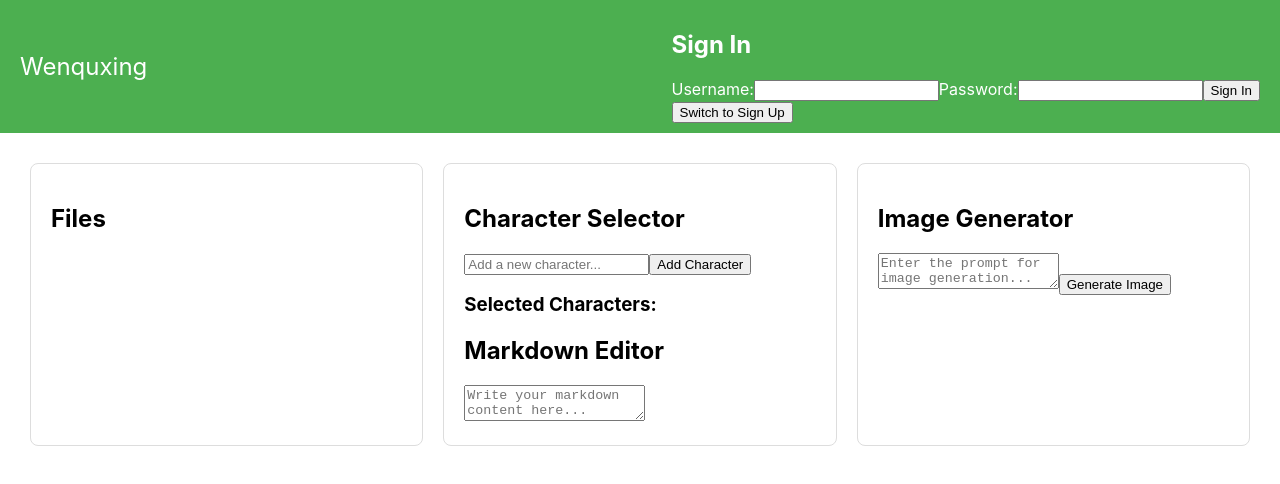
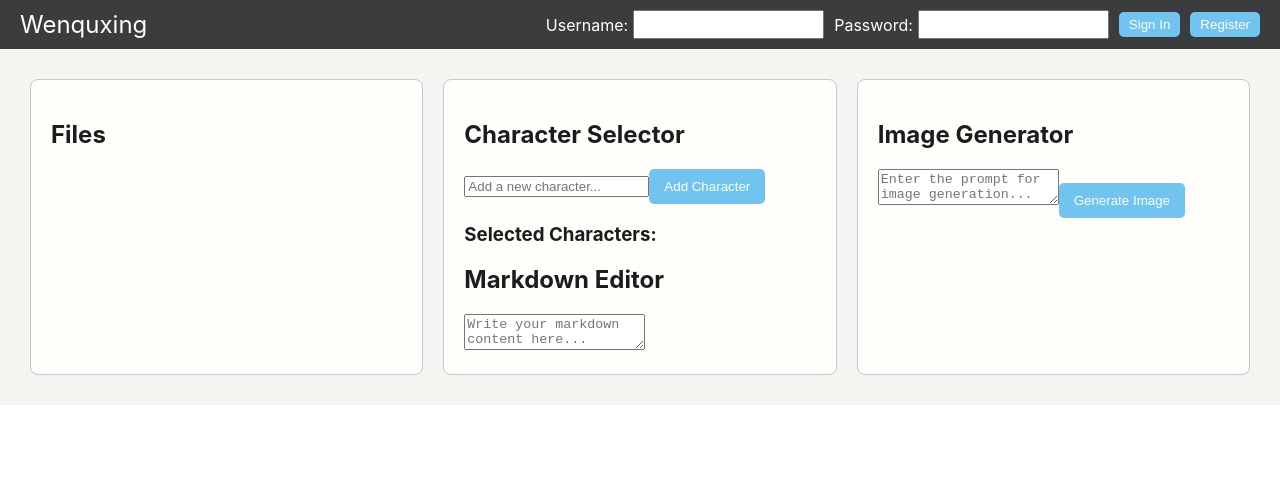
Before and after one commit to LZDXN/HackWashU-2024, a React (Create React App) app in the folder wenquxing/: page / in a window 1280 px wide. Shown: the top 484 px of the page. Built offline with nearby package versions, Linux system fonts and the light colour scheme.

Commit message:
modified the userauth.js

```diff
--- a/wenquxing/src/App.css
+++ b/wenquxing/src/App.css
@@ -1,4 +1,19 @@
+:root {
+  --primary-100: #d4eaf7;
+  --primary-200: #b6ccd8;
+  --primary-300: #3b3c3d;
+  --accent-100: #71c4ef;
+  --accent-200: #00668c;
+  --text-100: #1d1c1c;
+  --text-200: #313d44;
+  --bg-100: #fffefb;
+  --bg-200: #f5f4f1;
+  --bg-300: #cccbc8;
+}
+
 .App {
+  background-color: var(--bg-100);
+  color: var(--text-100);
   display: flex;
   flex-direction: column;
   align-items: stretch;
@@ -9,8 +24,8 @@
   justify-content: space-between;
   align-items: center;
   padding: 10px 20px;
-  background-color: #4caf50;
-  color: white;
+  background-color: var(--primary-300);
+  color: var(--bg-100);
 }
 
 .nav-title {
@@ -21,28 +36,30 @@
   display: flex;
   justify-content: space-between;
   padding: 20px;
+  background-color: var(--bg-200);
 }
 
 .left-column,
 .center-column,
 .right-column {
   flex-basis: 30%;
-  border: 1px solid #ddd;
+  border: 1px solid var(--primary-200);
   border-radius: 8px;
   padding: 20px;
   margin: 10px;
+  background-color: var(--bg-100);
 }
 
 @media (max-width: 768px) {
   .content {
-    flex-direction: column;
+      flex-direction: column;
   }
 
   .left-column,
   .center-column,
   .right-column {
-    flex-basis: auto;
-    width: 100%;
+      flex-basis: auto;
+      width: 100%;
   }
 }
 
@@ -50,3 +67,17 @@ input, button, textarea, select {
   pointer-events: auto;
   opacity: 1;
 }
+
+button {
+  background-color: var(--accent-100);
+  color: var(--bg-100);
+  border: none;
+  padding: 10px 15px;
+  cursor: pointer;
+  border-radius: 5px;
+  transition: background-color 0.3s ease;
+}
+
+button:hover {
+  background-color: var(--accent-200);
+}
--- a/wenquxing/src/components/UserAuth.css
+++ b/wenquxing/src/components/UserAuth.css
@@ -1,33 +1,50 @@
 .user-auth {
-    padding: 20px;
-    margin: 20px;
-    border: 1px solid #ddd;
-    border-radius: 8px;
-    max-width: 300px;
+    display: flex;
+    align-items: center;
+    justify-content: space-between;
 }
 
-  .user-auth h2 {
-    margin-bottom: 20px;
+.user-auth form {
+    display: flex;
+    align-items: center;
+    gap: 10px;
 }
 
 .user-auth label {
-    display: block;
-    margin-bottom: 10px;
+    margin: 0;
+    display: flex;
+    align-items: center;
+    gap: 5px;
 }
 
 .user-auth input {
-    width: 100%;
-    padding: 8px;
-    margin-bottom: 10px;
-    border-radius: 4px;
-    border: 1px solid #ddd;
+    padding: 5px;
+    margin: 0;
 }
 
 .user-auth button {
-    padding: 10px 15px;
-    border: none;
-    border-radius: 4px;
-    background-color: #4caf50;
-    color: white;
+    padding: 5px 10px;
     cursor: pointer;
 }
+
+.switch-auth {
+    margin-left: 10px;
+}
+
+/* Breakpoint for smaller screens */
+@media (max-width: 768px) {
+    .user-auth {
+        flex-wrap: wrap;
+        justify-content: flex-start;
+        gap: 10px;
+    }
+
+    .user-auth form {
+        width: 100%;
+        justify-content: space-between;
+    }
+
+    .user-auth label {
+        flex-grow: 1;
+    }
+}
--- a/wenquxing/src/components/UserAuth.js
+++ b/wenquxing/src/components/UserAuth.js
@@ -1,21 +1,27 @@
 import React, { useState } from "react";
+import "./UserAuth.css";
 
 const UserAuth = ({ onUserAuth }) => {
   const [username, setUsername] = useState("");
   const [password, setPassword] = useState("");
-  const [isSignUp, setIsSignUp] = useState(false);
 
-  const handleSubmit = (e) => {
+  const handleSignIn = (e) => {
     e.preventDefault();
-    // Implement API call for authentication here
+    // Implement API call for sign-in here
+    // On success:
+    // onUserAuth({ username, /* other user data */ });
+  };
+
+  const handleRegister = (e) => {
+    e.preventDefault();
+    // Implement API call for registration here
     // On success:
     // onUserAuth({ username, /* other user data */ });
   };
 
   return (
     <div className="user-auth">
-      <h2>{isSignUp ? "Sign Up" : "Sign In"}</h2>
-      <form onSubmit={handleSubmit}>
+      <form onSubmit={handleSignIn}>
         <label>
           Username:
           <input
@@ -34,11 +40,11 @@ const UserAuth = ({ onUserAuth }) => {
             required
           />
         </label>
-        <button type="submit">{isSignUp ? "Sign Up" : "Sign In"}</button>
+        <button type="submit">Sign In</button>
+        <button type="button" onClick={handleRegister}>
+          Register
+        </button>
       </form>
-      <button onClick={() => setIsSignUp(!isSignUp)}>
-        Switch to {isSignUp ? "Sign In" : "Sign Up"}
-      </button>
     </div>
   );
 };
```
Lines whose indentation alone changed are shown as unchanged.
